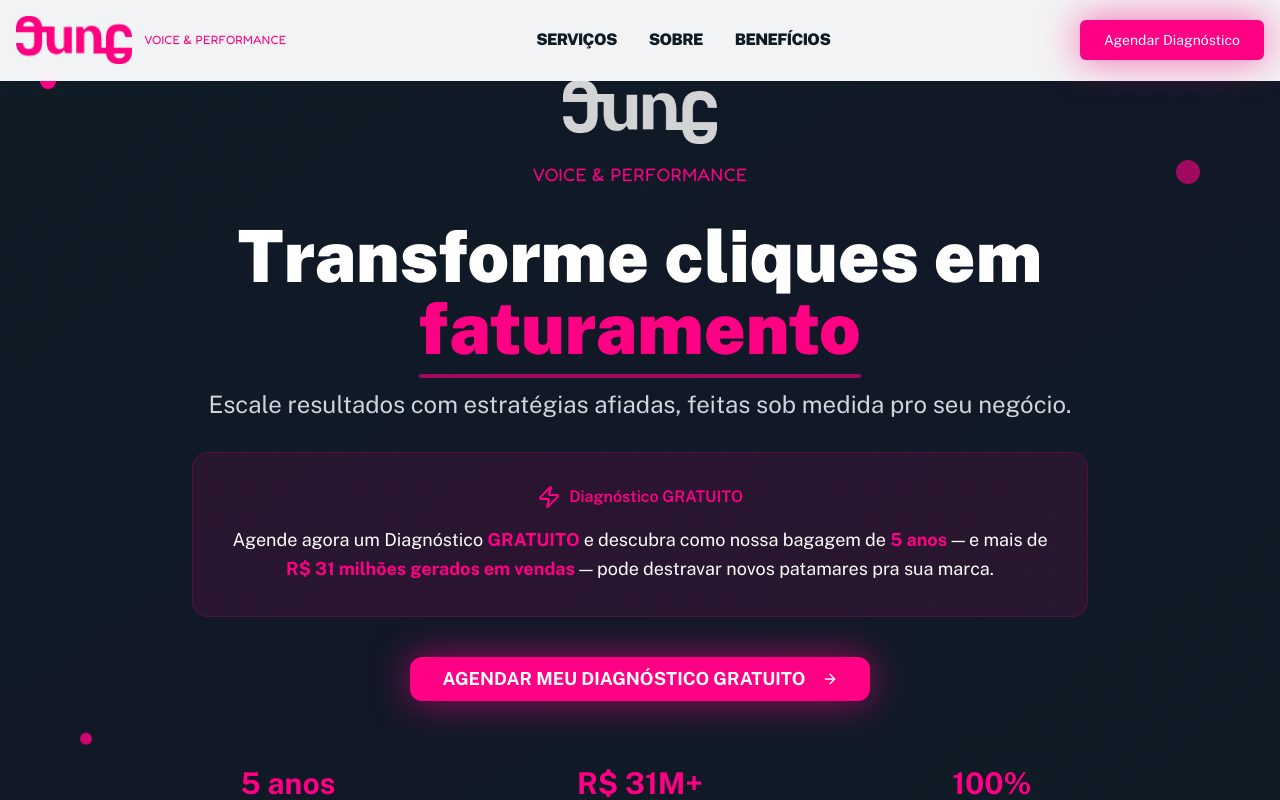
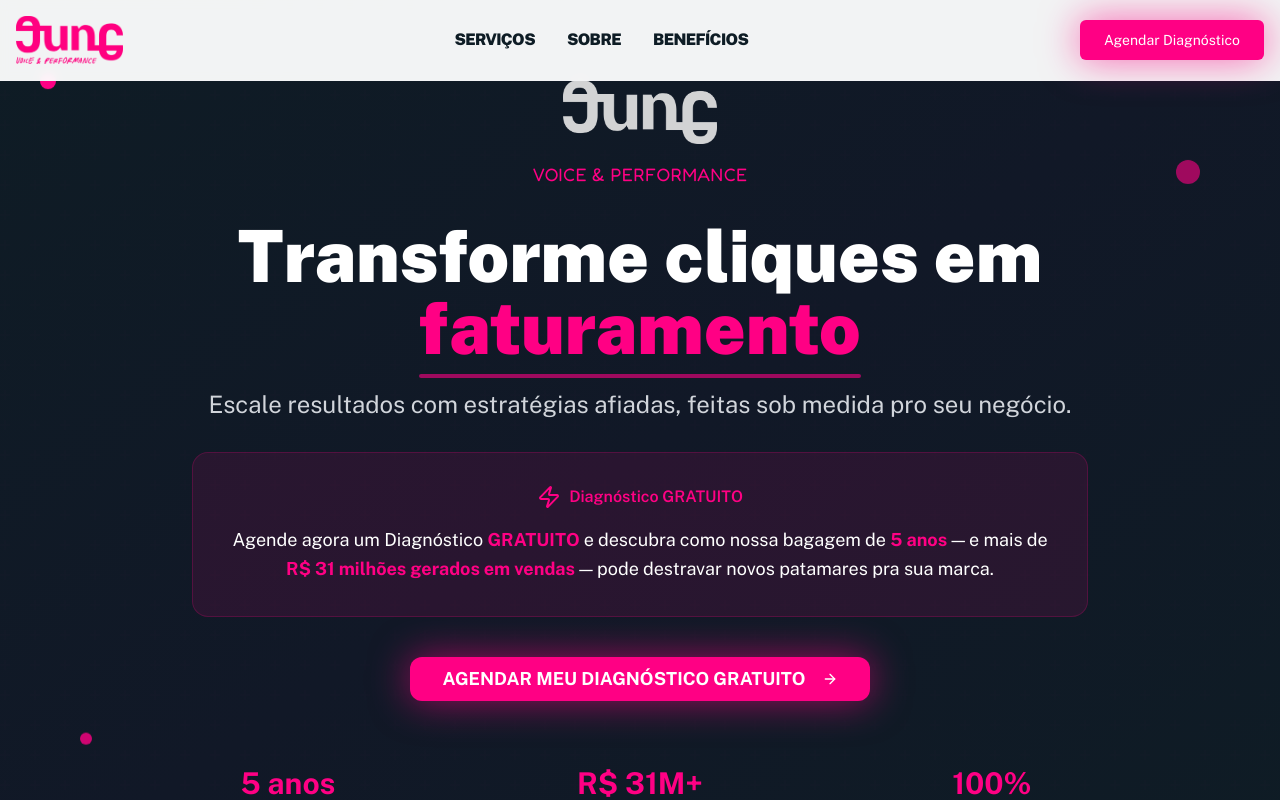
Before and after one commit to pabljung/jung-digital-boost, a React (Vite) app: page / in a window 1280 px wide. Shown: the top 800 px of the page. Built offline with nearby package versions, Linux system fonts and the light colour scheme.

Commit message:
Replace header logo
Remove "Voice & Performance" from header and replace logo.

```diff
--- a/src/components/Header.tsx
+++ b/src/components/Header.tsx
@@ -12,15 +12,12 @@ const Header = () => {
   return (
     <header className="fixed top-0 w-full bg-jung-white/95 backdrop-blur-sm z-50 border-b border-gray-100">
       <div className="container mx-auto px-4 py-4 flex items-center justify-between">
-        <div className="flex items-center space-x-3">
+        <div className="flex items-center">
           <img
-            src="/lovable-uploads/a1dd3ecd-5727-4856-b0fd-81d29ffbb634.png"
+            src="/lovable-uploads/d3a253f3-3e62-476c-acd8-138f280440d0.png"
             alt="Jung Logo"
             className="h-12 w-auto"
           />
-          <div className="flex flex-col">
-            <div className="jung-subtitle text-xs text-jung-pink leading-tight">Voice & Performance</div>
-          </div>
         </div>
 
         <nav className="hidden md:flex items-center space-x-8">
```
Also changed, not shown: public/lovable-uploads/d3a253f3-3e62-476c-acd8-138f280440d0.png (added).
